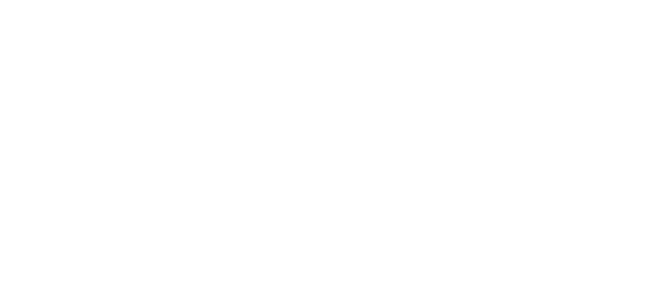
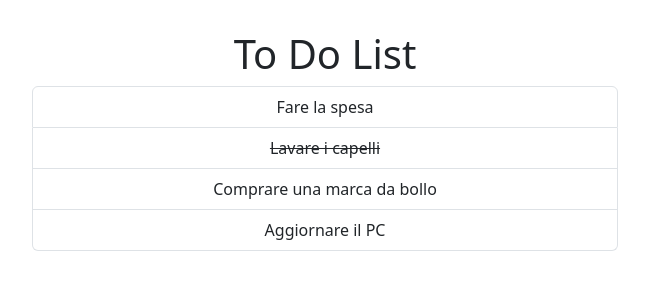
Before and after one commit to FrancescoM95/vue-todolist, a plain HTML site: page index.html in a window 1280 px wide. Shown: the whole page, without its empty margins (315-964 px from the left). Drawn offline with nearby package versions, Linux system fonts and the light colour scheme.

Commit message:
milestone 1

```diff
--- a/css/style.css
+++ b/css/style.css
@@ -0,0 +1,7 @@
+#root {
+    padding: 30px;
+}
+
+.text-underline {
+    text-decoration: line-through;
+}
--- a/index.html
+++ b/index.html
@@ -32,6 +32,19 @@
 
 <body>
     <div id="root">
+        <div class="container w-50 text-center">
+
+            <h1>To Do List</h1>
+
+            <!-- Lista dei Task -->
+
+            <ul class="list-group">
+                <li v-for="task in tasks" class="list-group-item">
+                    <span :class="{'text-underline': task.done}">{{task.text}}</span>
+                </li>
+            </ul>
+        </div>
+
     </div>
 </body>
 
--- a/js/script.js
+++ b/js/script.js
@@ -4,7 +4,12 @@ const { createApp } = Vue;
 const app = createApp({
     name: 'VueToDoList',
     data: () => ({
-
+        tasks: [
+            { id: 1, done: false, text: 'Fare la spesa' },
+            { id: 2, done: true, text: 'Lavare i capelli' },
+            { id: 3, done: false, text: 'Comprare una marca da bollo' },
+            { id: 4, done: false, text: 'Aggiornare il PC' }
+        ],
     }),
     computed: {
 
```
